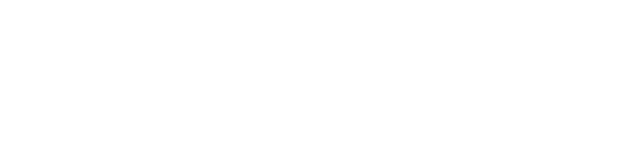
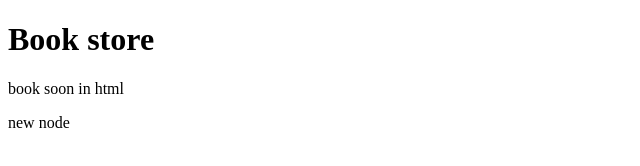
Before and after one commit to nazmulhassan007/book-store, a plain HTML site: page index.html in a window 1280 px wide. Shown: the whole page, without its empty margins (0-640 px from the left). Drawn offline with Linux system fonts and the light colour scheme.

Commit message:
new future

```diff
--- a/index.html
+++ b/index.html
@@ -7,5 +7,8 @@
 </head>
 <body>
 
+    <h1>Book store</h1>
+    <p>book soon in html</p>
+    <p>new node</p>
 </body>
 </html>
```
